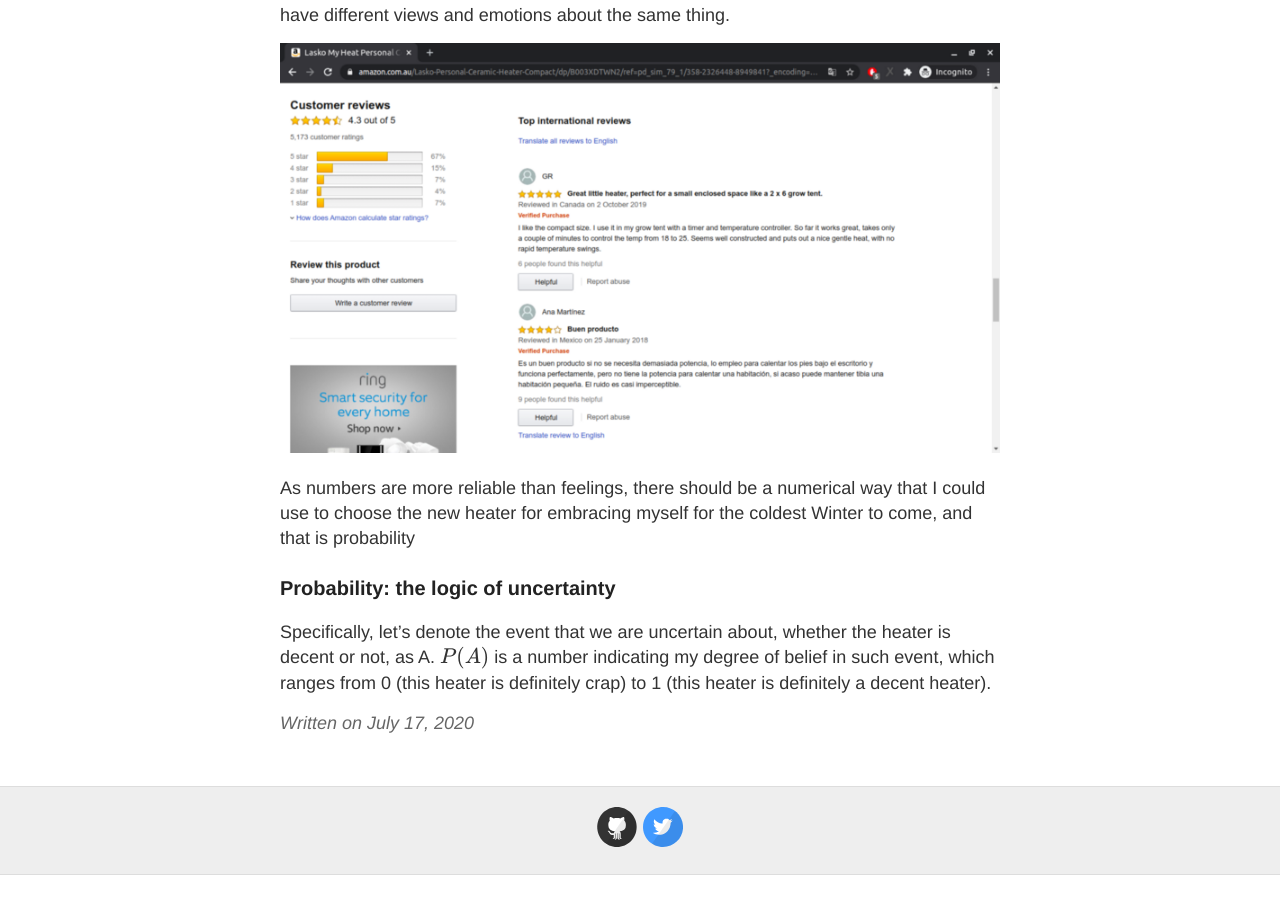
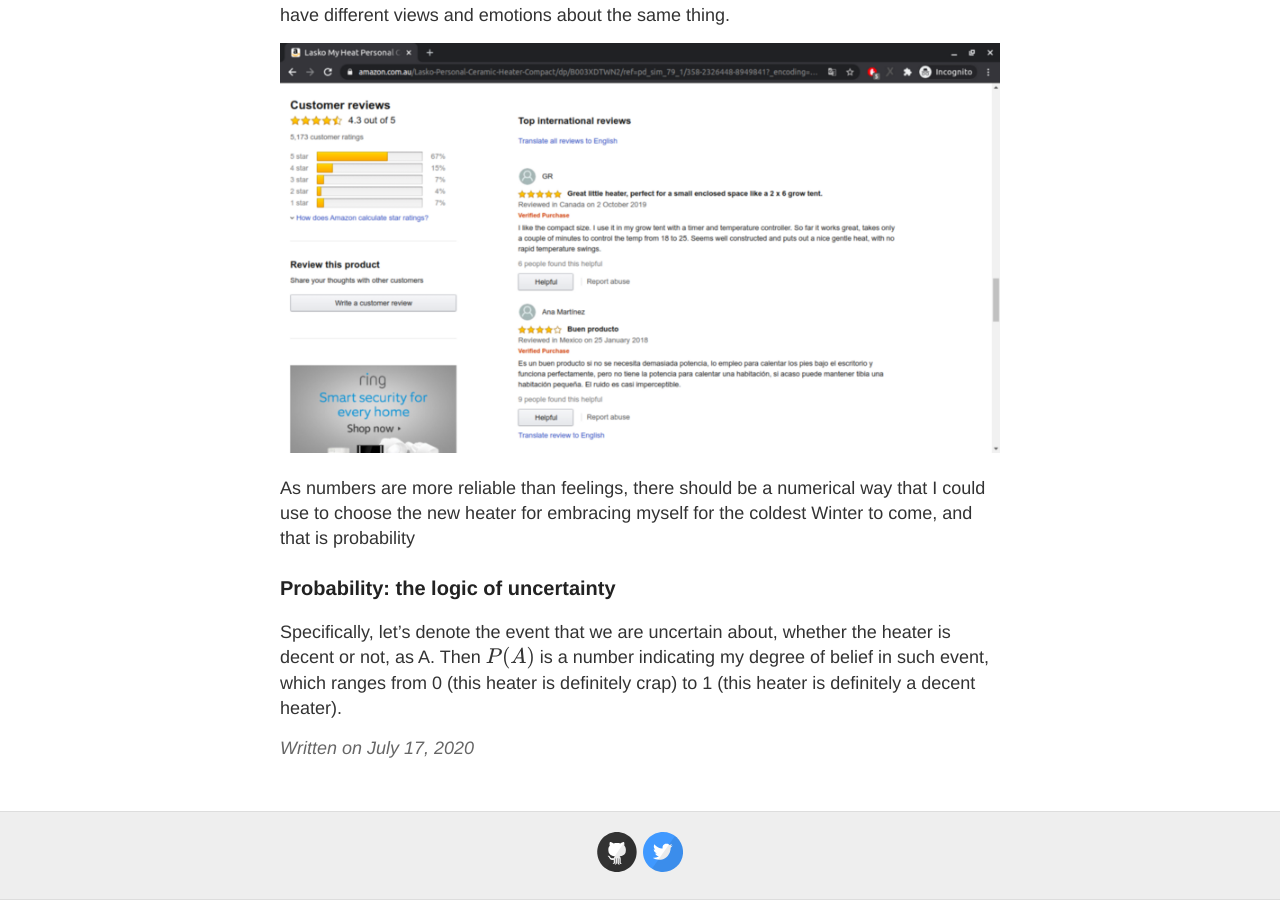
Before and after one commit to hungdtrn/hungdtrn.github.io, a Jekyll site: the page built from _posts/2020-07-17-probability-heater.md, in a window 1280 px wide and 900 px high, scrolled down 1025 px. Built offline with Jekyll 4.4.1, drawn with Linux system fonts in a browser that asks for light colours; before the commit the page ends 1900 px from its top, so only the background shows below that.

Commit message:
probability, drafts

```diff
--- a/_layouts/default.html
+++ b/_layouts/default.html
@@ -17,8 +17,10 @@
   <!-- Created with Jekyll Now - http://github.com/barryclark/jekyll-now -->
 
   <script src="https://polyfill.io/v3/polyfill.min.js?features=es6"></script>
-  <script id="MathJax-script" async src="https://cdn.jsdelivr.net/npm/mathjax@3/es5/tex-mml-chtml.js"></script>
-
+  {% if page.mathjax %}
+  <script id="MathJax-script" type="text/javascript" async
+    src="https://cdn.jsdelivr.net/npm/mathjax@3/es5/tex-mml-chtml.js"></script>
+  {% endif %}
 </head>
 
 <body>
--- a/_posts/2020-07-17-probability-heater.md
+++ b/_posts/2020-07-17-probability-heater.md
@@ -15,4 +16,4 @@
 
 ### Probability: the logic of uncertainty
 
-Specifically, let's denote the event that we are uncertain about, whether the heater is decent or not, as A. $$P(A)$$ is a number indicating my degree of belief in such event, which ranges from 0 (this heater is definitely crap) to 1 (this heater is definitely a decent heater).
+Specifically, let's denote the event that we are uncertain about, whether the heater is decent or not, as A. Then $$P(A)$$ is a number indicating my degree of belief in such event, which ranges from 0 (this heater is definitely crap) to 1 (this heater is definitely a decent heater).
```
Also changed, not shown: other parts of _posts/2020-07-17-probability-heater.md (+1 -0 lines).
